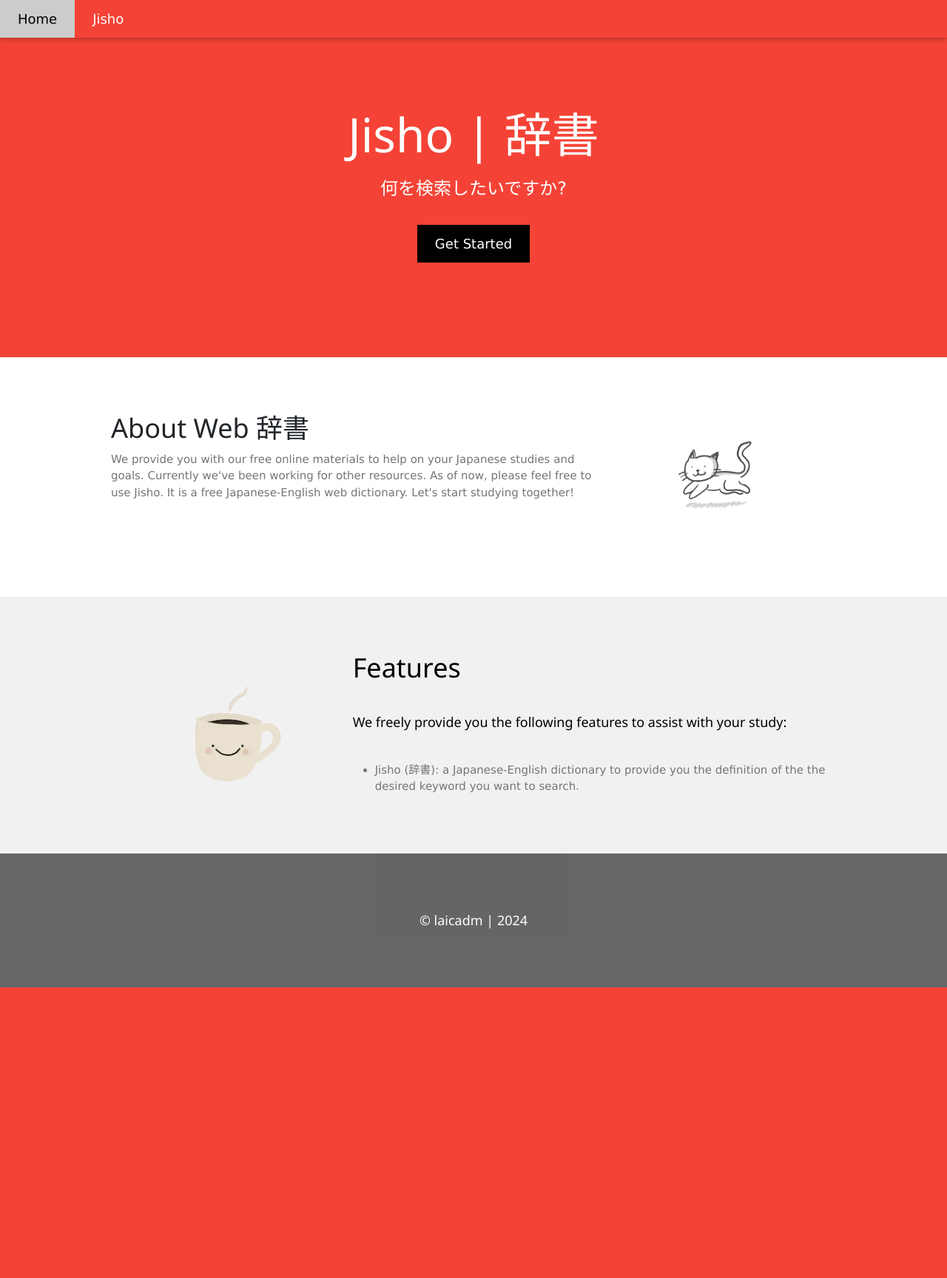
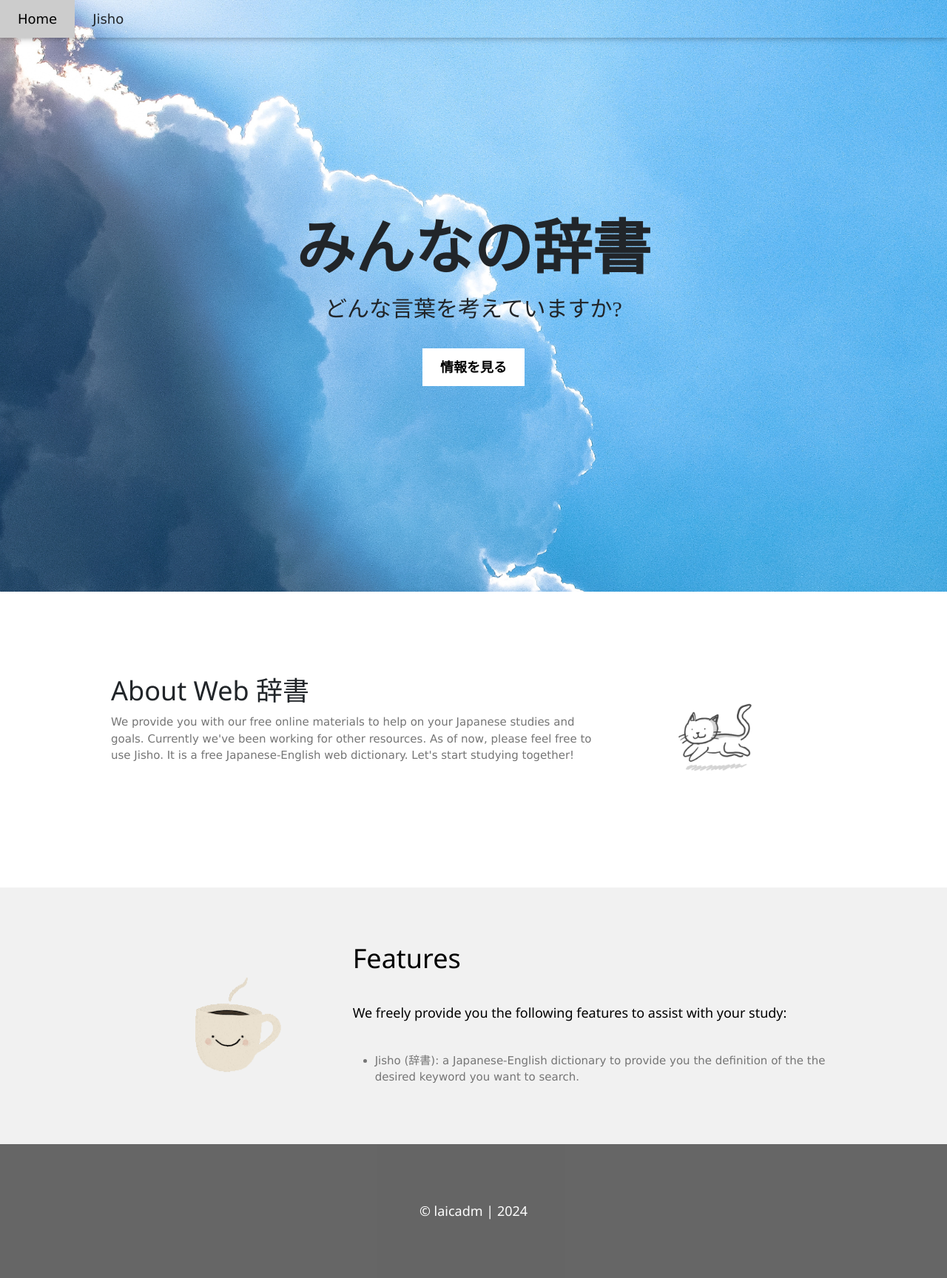
Before and after one commit to laicadm/jisho-flask, a Flask app: page / in a window 1280 px wide. Shown: the whole page at 74% size. Before the commit the page ends 1335 px from the top, so only its background shows below. Run offline with Flask 3, Linux system fonts and the light colour scheme; some web fonts are replaced.

Commit message:
updated background

```diff
--- a/static/css/portfolio.css
+++ b/static/css/portfolio.css
@@ -1,5 +1,43 @@
+@import url('https://fonts.googleapis.com/css2?family=Noto+Serif+JP:wght@200..900&display=swap');
+
 .w3-container {
     padding: 128px 16px;
+}
+
+.my-header {
+    background-image: url("../img/sky-bg.png");
+    height: 100vh;
+    display: flex;
+    align-items: center;
+    justify-content: center;
+    flex-direction: column;
+}
+
+.about-div {
+    height: 50vh;
+    display: flex;
+    align-items: center;
+    justify-content: center;
+}
+
+.text-title, .text-desc {
+    font-family: "Noto Serif JP", serif;
+    font-optical-sizing: auto;
+    font-style: normal;
+}
+
+.text-title {
+    font-weight: bolder;
+    font-size: 80px;
+}
+
+.text-desc {
+    font-size: 30px;
+}
+
+.text-btn {
+    font-size: 20px;
+    font-weight: bold;
 }
 
 .no-hyperlink {
--- a/templates/portfolio/home.html
+++ b/templates/portfolio/home.html
@@ -2,14 +2,14 @@
 {% block content %}
     {% include 'portfolio/navbar.html' %}
     <!-- Header -->
-    <header class="w3-container w3-red w3-center w-100">
-    <h1 class="w3-margin w3-jumbo">Jisho | 辞書</h1>
-    <p class="w3-xlarge">何を検索したいですか?</p>
-    <a href="{{ url_for('jisho') }}"><button class="w3-button w3-black w3-padding-large w3-large w3-margin-top">Get Started</button></a>
+    <header class="my-header w3-container w3-center w-100">
+    <h1 class="text-title">みんなの辞書</h1>
+    <p class="text-desc">どんな言葉を考えていますか?</p>
+    <a href="#info"><button class="w3-button w3-white w3-padding-large w3-large w3-margin-top text-btn">情報を見る</button></a>
     </header>
 
     <!-- First Grid -->
-    <div class="w3-row-padding w3-padding-64 w3-container w-100">
+    <div class="about-div w3-row-padding w3-padding-64 w3-container w-100" id="info">
     <div class="w3-content">
         <div class="w3-twothird">
         <h1>About Web 辞書</h1>
@@ -29,7 +29,7 @@
     </div>
 
     <!-- Second Grid -->
-    <div class="w3-row-padding w3-light-grey w3-padding-64 w3-container w-100">
+    <div class="feature-div w3-row-padding w3-light-grey w3-padding-64 w3-container w-100">
     <div class="w3-content">
         <div class="w3-third w3-center">
             <img src="{{ url_for('static', filename='gif/coffee.gif') }}" width="60%" height="60%" alt="running cat" class="img-fluid">
--- a/templates/portfolio/navbar.html
+++ b/templates/portfolio/navbar.html
@@ -1,5 +1,5 @@
 <div class="w3-top">
-    <div class="w3-bar w3-red w3-card w3-left-align w3-large">
+    <div class="w3-bar w3-card w3-left-align w3-large">
       <a class="w3-bar-item w3-button w3-hide-medium w3-hide-large w3-right w3-padding-large w3-hover-white w3-large w3-red" href="javascript:void(0);" onclick="myFunction()" title="Toggle Navigation Menu"><i class="fa fa-bars"></i></a>
       <a href="{{ url_for('home') }}" class="w3-bar-item w3-button w3-padding-large w3-white">Home</a>
       <a href="{{ url_for('jisho') }}" class="w3-bar-item w3-button w3-hide-small w3-padding-large w3-hover-white">Jisho</a>
```
Also changed, not shown: static/img/sky-bg.png (added).
